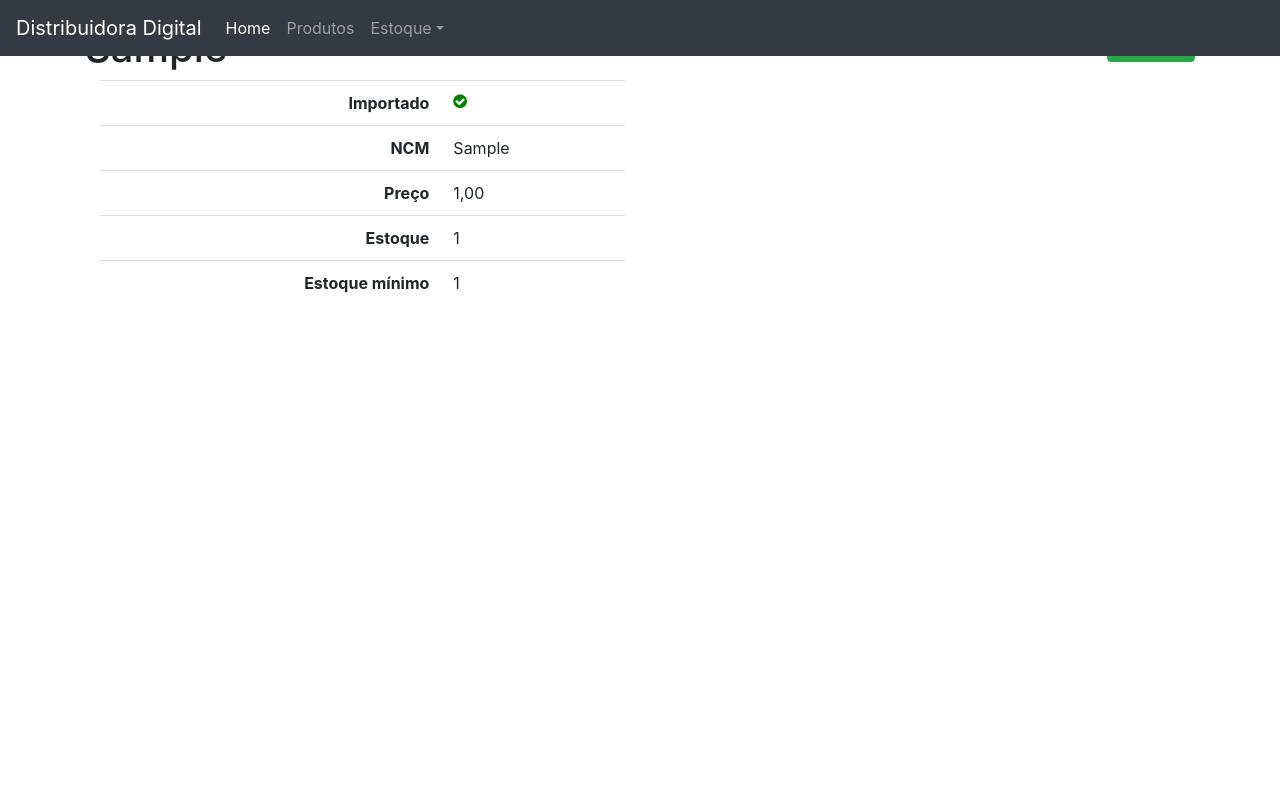
After one commit to pedrolaraburu/distribuidora-digital, a Django app: page /produto/1/ in a window 1280 px wide. The commit adds this page. Run offline with Django 4.2, Linux system fonts and the light colour scheme; tables that the repository leaves empty hold one stand-in row (values such as "Sample post"); some libraries are stand-ins or nearby versions.

```diff
--- a/projeto/core/templates/base.html
+++ b/projeto/core/templates/base.html
@@ -17,7 +17,14 @@
 
     <style>
         body {
-            margin-top: 60px;
+          margin: 60px 0 0 0;
+          display: flex;
+        }
+        .ok {
+          color: green;
+        }
+        .no {
+          color: red;
         }
     </style>
     {% block css %}{% endblock css %}
--- a/projeto/core/templates/includes/nav.html
+++ b/projeto/core/templates/includes/nav.html
@@ -30,10 +30,10 @@
     <div class="collapse navbar-collapse" id="navbarsExampleDefault">
         <ul class="navbar-nav mr-auto">
             <li class="nav-item active">
-                <a class="nav-link" href="#">Home <span class="sr-only">(current)</span></a>
+                <a class="nav-link" href="{% url 'core:index' %}">Home <span class="sr-only">(current)</span></a>
             </li>
             <li class="nav-item">
-                <a class="nav-link" href="#">Produtos</a>
+                <a class="nav-link" href="{% url 'produto:produto_list' %}">Produtos</a>
             </li>
             <li class="nav-item dropdown">
                 <a class="nav-link dropdown-toggle" href="#" id="dropdown01" data-toggle="dropdown" aria-haspopup="true" aria-expanded="false">Estoque</a>
--- a/projeto/produto/models.py
+++ b/projeto/produto/models.py
@@ -1,4 +1,5 @@
 from django.db import models
+from django.urls import reverse_lazy
 
 # Create your models here.
 
@@ -14,3 +15,6 @@ class Produto(models.Model):
         ordering = ('produto',)
     def __str__(self):
         return self.produto
+
+    def get_absolute_url(self):
+        return reverse_lazy('produto:produto_detail', kwargs={'pk' : self.pk})
--- /dev/null
+++ b/projeto/produto/templates/produto_detail.html
@@ -0,0 +1,47 @@
+{% extends "base.html" %}
+
+{% block content %}
+<a href="{% url 'produto:produto_list' %}">Voltar</a>
+
+    <h1>{{ object }}
+        <span class="pull-right">
+            <a href="">
+                <button type="button" class="btn btn-success">
+                    <span class="fa fa-pencil"></span> Editar
+                </button>
+            </a>
+        </span>
+    </h1>
+    <div class="col-sm-6">
+        <table class="table table-user-information">
+            <tbody>
+                <tr>
+                    <th class="text-right">Importado</th>
+                    <td>
+                        {% if object.importado %}
+                            <i class="fa fa-check-circle ok"></i>
+                        {% else %}
+                            <i class="fa fa-minus-circle no"></i>
+                        {% endif %}
+                    </td>
+                </tr>
+                <tr>
+                    <th class="text-right">NCM</th>
+                    <td>{{ object.ncm }}</td>
+                </tr>
+                <tr>
+                    <th class="text-right">Preço</th>
+                    <td>{{ object.preco }}</td>
+                </tr>
+                <tr>
+                    <th class="text-right">Estoque</th>
+                    <td>{{ object.estoque }}</td>
+                </tr>
+                <tr>
+                    <th class="text-right">Estoque mínimo</th>
+                    <td>{{ object.estoque_minimo }}</td>
+                </tr>
+            </tbody>
+        </table>
+    </div>
+{% endblock content %}
--- a/projeto/produto/urls.py
+++ b/projeto/produto/urls.py
@@ -4,5 +4,6 @@ from projeto.produto import views as v
 app_name = 'produto'
 
 urlpatterns = [
-    path('', v.produto_list, name='produto_list')
+    path('', v.produto_list, name='produto_list'),
+    path('<int:pk>/', v.produto_detail, name='produto_detail')
 ]
--- a/projeto/produto/views.py
+++ b/projeto/produto/views.py
@@ -9,3 +9,9 @@ def produto_list(request):
     objects = Produto.objects.all()
     context={'object_list': objects}
     return render(request, template_name, context)
+
+def produto_detail(request, pk):
+    template_name='produto_detail.html'
+    obj = Produto.objects.get(pk=pk)
+    context={'object': obj}
+    return render(request, template_name, context)
```
